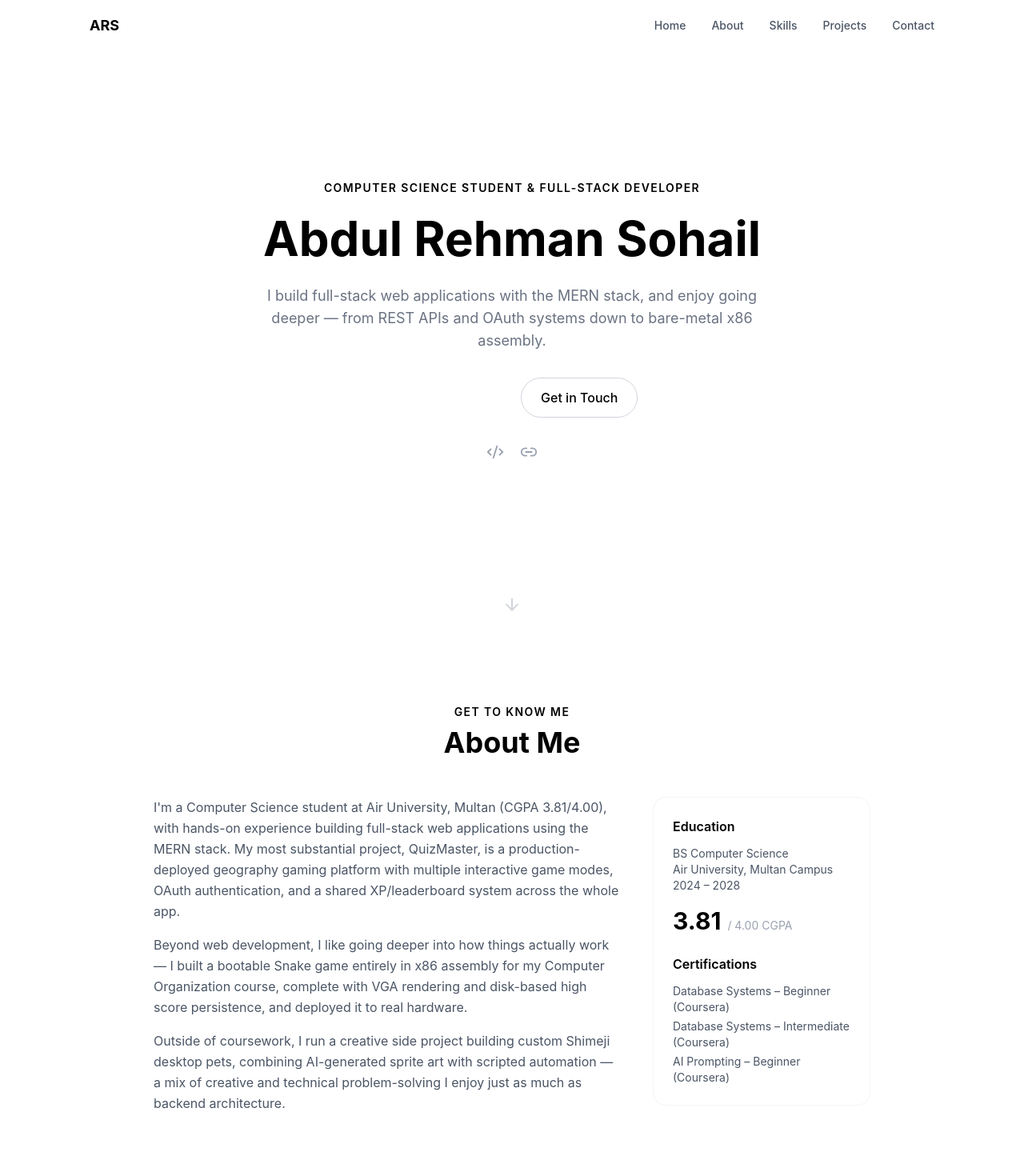
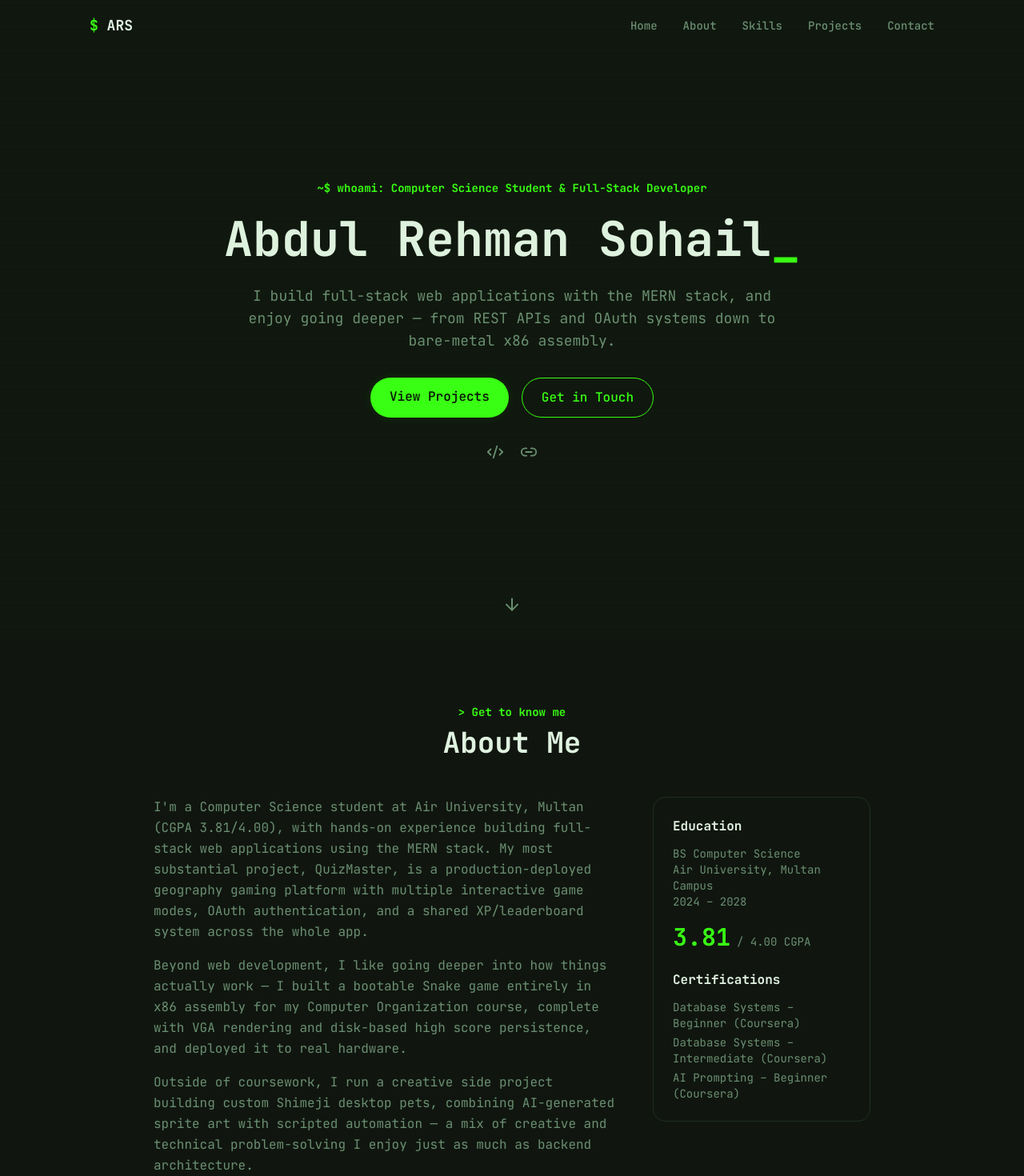
Before and after one commit to abdulrehmansohail001/abd-portfolio, a React (Vite) app: page / in a window 1280 px wide. Shown: the top 1470 px of the page at 80% size. Built offline with nearby package versions, Linux system fonts and the light colour scheme.

Commit message:
Redesign portfolio with terminal/CRT theme

```diff
--- a/index.html
+++ b/index.html
@@ -4,6 +4,8 @@
     <meta charset="UTF-8" />
     <link rel="icon" type="image/svg+xml" href="/favicon.svg" />
     <meta name="viewport" content="width=device-width, initial-scale=1.0" />
+    <link rel="preconnect" href="https://fonts.googleapis.com">
+    <link href="https://fonts.googleapis.com/css2?family=JetBrains+Mono:wght@400;500;700;800&display=swap" rel="stylesheet">
     <title>abd-portfolio</title>
   </head>
   <body>
--- a/src/App.jsx
+++ b/src/App.jsx
@@ -8,7 +8,7 @@ import Contact from "./components/sections/Contact";
 
 function App() {
   return (
-    <div className="bg-white">
+    <div className="bg-surface">
       <Navbar />
       <Hero />
       <About />
--- a/src/components/layout/Footer.jsx
+++ b/src/components/layout/Footer.jsx
@@ -1,7 +1,7 @@
 function Footer() {
   return (
-    <footer className="py-8 px-6 md:px-12 border-t border-gray-100">
-      <div className="max-w-6xl mx-auto flex flex-col sm:flex-row justify-between items-center gap-3 text-sm text-gray-400">
+    <footer className="py-8 px-6 md:px-12 border-t border-border">
+      <div className="max-w-6xl mx-auto flex flex-col sm:flex-row justify-between items-center gap-3 text-sm text-muted">
         <p>© {new Date().getFullYear()} Abdul Rehman Sohail. All rights reserved.</p>
         <p>Built with React, Vite & Tailwind CSS</p>
       </div>
--- a/src/components/layout/Navbar.jsx
+++ b/src/components/layout/Navbar.jsx
@@ -26,12 +26,12 @@ function Navbar() {
       animate={{ opacity: 1, y: 0 }}
       transition={{ duration: 0.5 }}
       className={`fixed top-0 left-0 w-full z-50 transition-all duration-300 ${
-        scrolled ? "bg-white/80 backdrop-blur-md shadow-sm" : "bg-transparent"
+        scrolled ? "bg-bg/90 backdrop-blur-md border-b border-border" : "bg-transparent"
       }`}
     >
       <div className="max-w-6xl mx-auto px-6 md:px-12 flex items-center justify-between h-16">
         <a href="#hero" className="font-bold text-lg text-primary">
-          ARS
+          <span className="text-accent">$</span> ARS
         </a>
 
         {/* Desktop links */}
@@ -40,7 +40,7 @@ function Navbar() {
             <a
               key={link.href}
               href={link.href}
-              className="text-sm font-medium text-gray-600 hover:text-accent transition-colors"
+              className="text-sm font-medium text-muted hover:text-accent transition-colors"
             >
               {link.label}
             </a>
@@ -63,15 +63,14 @@ function Navbar() {
           initial={{ opacity: 0, height: 0 }}
           animate={{ opacity: 1, height: "auto" }}
           exit={{ opacity: 0, height: 0 }}
-          className="md:hidden bg-white border-t border-gray-100 px-6 py-4 flex flex-col gap-4"
+          className="md:hidden bg-surface border-t border-border px-6 py-4 flex flex-col gap-4"
         >
           {navLinks.map((link) => (
-
             <a
               key={link.href}
               href={link.href}
               onClick={() => setIsOpen(false)}
-                className="text-sm font-medium text-gray-600 hover:text-accent transition-colors"
+              className="text-sm font-medium text-muted hover:text-accent transition-colors"
             >
               {link.label}
             </a>
--- a/src/components/sections/About.jsx
+++ b/src/components/sections/About.jsx
@@ -14,7 +14,7 @@ function About() {
           transition={{ duration: 0.5 }}
           className="grid md:grid-cols-3 gap-10 items-start"
         >
-          <div className="md:col-span-2 space-y-4 text-gray-600 leading-relaxed">
+          <div className="md:col-span-2 space-y-4 text-muted leading-relaxed">
             <p>
               I'm a Computer Science student at Air University, Multan
               (CGPA 3.81/4.00), with hands-on experience building full-stack
@@ -40,9 +40,9 @@ function About() {
             </p>
           </div>
 
-          <div className="bg-surface rounded-2xl p-6 border border-gray-100">
+          <div className="bg-surface rounded-2xl p-6 border border-border">
             <h3 className="font-semibold text-primary mb-3">Education</h3>
-            <p className="text-sm text-gray-600">
+            <p className="text-sm text-muted">
               BS Computer Science
               <br />
               Air University, Multan Campus
@@ -52,13 +52,13 @@ function About() {
 
             <div className="mt-4 flex items-baseline gap-2">
               <span className="text-3xl font-bold text-accent">3.81</span>
-              <span className="text-sm text-gray-400">/ 4.00 CGPA</span>
+              <span className="text-sm text-muted">/ 4.00 CGPA</span>
             </div>
 
             <h3 className="font-semibold text-primary mt-6 mb-3">
               Certifications
             </h3>
-            <ul className="text-sm text-gray-600 space-y-1">
+            <ul className="text-sm text-muted space-y-1">
               <li>Database Systems – Beginner (Coursera)</li>
               <li>Database Systems – Intermediate (Coursera)</li>
               <li>AI Prompting – Beginner (Coursera)</li>
--- a/src/components/sections/Hero.jsx
+++ b/src/components/sections/Hero.jsx
@@ -11,9 +11,9 @@ function Hero() {
         initial={{ opacity: 0, y: 10 }}
         animate={{ opacity: 1, y: 0 }}
         transition={{ duration: 0.5 }}
-        className="text-accent font-semibold tracking-widest uppercase text-sm mb-4"
+        className="text-accent font-semibold text-sm mb-4"
       >
-        Computer Science Student & Full-Stack Developer
+        ~$ whoami: Computer Science Student & Full-Stack Developer
       </motion.p>
 
       <motion.h1
@@ -22,14 +22,14 @@ function Hero() {
         transition={{ duration: 0.6, delay: 0.1 }}
         className="text-4xl md:text-6xl font-bold text-primary leading-tight"
       >
-        Abdul Rehman Sohail
+        Abdul Rehman Sohail<span className="cursor-blink">_</span>
       </motion.h1>
 
       <motion.p
         initial={{ opacity: 0, y: 20 }}
         animate={{ opacity: 1, y: 0 }}
         transition={{ duration: 0.6, delay: 0.2 }}
-        className="mt-5 max-w-2xl text-gray-500 text-lg"
+        className="mt-5 max-w-2xl text-muted text-lg"
       >
         I build full-stack web applications with the MERN stack, and enjoy
         going deeper — from REST APIs and OAuth systems down to bare-metal
@@ -44,13 +44,13 @@ function Hero() {
       >
         <a
           href="#projects"
-          className="bg-primary text-white px-6 py-3 rounded-full font-medium hover:bg-accent transition-colors"
+          className="bg-accent text-bg px-6 py-3 rounded-full font-medium shadow-[0_0_15px_rgba(57,255,20,0.08)] hover:shadow-[0_0_25px_rgba(57,255,20,0.15)] transition-all"
         >
           View Projects
         </a>
         <a
           href="#contact"
-          className="border border-gray-300 text-primary px-6 py-3 rounded-full font-medium hover:border-accent hover:text-accent transition-colors"
+          className="border border-accent text-accent px-6 py-3 rounded-full font-medium hover:bg-accent hover:text-bg transition-colors"
         >
           Get in Touch
         </a>
@@ -66,7 +66,7 @@ function Hero() {
           href="https://github.com/abdulrehmansohail001"
           target="_blank"
           rel="noopener noreferrer"
-          className="text-gray-400 hover:text-primary transition-colors"
+          className="text-muted hover:text-accent transition-colors"
         >
           <Code2 size={22} />
         </a>
@@ -74,7 +74,7 @@ function Hero() {
           href="https://www.linkedin.com/in/abdul-rehman-sohail-2060123a9"
           target="_blank"
           rel="noopener noreferrer"
-          className="text-gray-400 hover:text-primary transition-colors"
+          className="text-muted hover:text-accent transition-colors"
         >
           <Link2 size={22} />
         </a>
@@ -83,7 +83,7 @@ function Hero() {
       <motion.div
         animate={{ y: [0, 8, 0] }}
         transition={{ duration: 1.8, repeat: Infinity, ease: "easeInOut" }}
-        className="absolute bottom-10 text-gray-300"
+        className="absolute bottom-10 text-muted"
       >
         <ArrowDown size={24} />
       </motion.div>
--- a/src/components/sections/Skills.jsx
+++ b/src/components/sections/Skills.jsx
@@ -59,7 +59,7 @@ function Skills() {
               whileInView={{ opacity: 1, y: 0 }}
               viewport={{ once: true, amount: 0.3 }}
               transition={{ duration: 0.4, delay: i * 0.05 }}
-              className="bg-white rounded-2xl p-6 border border-gray-100 shadow-sm"
+              className="bg-surface rounded-2xl p-6 border border-border shadow-[0_0_15px_rgba(57,255,20,0.08)] hover:shadow-[0_0_25px_rgba(57,255,20,0.15)]"
             >
               <h3 className="font-semibold text-primary mb-4">
                 {group.category}
@@ -68,7 +68,7 @@ function Skills() {
                 {group.skills.map((skill) => (
                   <span
                     key={skill}
-                    className="text-xs font-medium bg-surface border border-gray-200 text-gray-600 px-2.5 py-1 rounded-full"
+                      className="text-xs font-medium bg-surface border border-border text-muted px-2.5 py-1 rounded-full"
                   >
                     {skill}
                   </span>
--- a/src/components/ui/SectionHeading.jsx
+++ b/src/components/ui/SectionHeading.jsx
@@ -2,13 +2,11 @@ function SectionHeading({ eyebrow, title, subtitle }) {
   return (
     <div className="mb-12 text-center">
       {eyebrow && (
-        <p className="text-sm font-semibold uppercase tracking-widest text-accent mb-2">
-          {eyebrow}
-        </p>
+        <p className="text-sm font-semibold text-accent mb-2">&gt; {eyebrow}</p>
       )}
       <h2 className="text-3xl md:text-4xl font-bold text-primary">{title}</h2>
       {subtitle && (
-        <p className="mt-3 text-gray-500 max-w-2xl mx-auto">{subtitle}</p>
+        <p className="mt-3 text-muted max-w-2xl mx-auto">{subtitle}</p>
       )}
     </div>
   );
--- a/src/index.css
+++ b/src/index.css
@@ -1,9 +1,53 @@
 @import "tailwindcss";
+
+@theme {
+  --color-bg: #0a0e0a;
+  --color-surface: #10160f;
+  --color-primary: #e0f2e0;
+  --color-accent: #39ff14;
+  --color-muted: #6b8f72;
+  --color-border: #1f2e22;
+  --font-mono: 'JetBrains Mono', monospace;
+}
 
 html {
   scroll-behavior: smooth;
 }
 
+body {
+  background-color: var(--color-bg);
+  color: var(--color-primary);
+  font-family: var(--font-mono);
+}
+
 section {
   scroll-margin-top: 4rem;
 }
+
+body::before {
+  content: "";
+  position: fixed;
+  top: 0;
+  left: 0;
+  width: 100%;
+  height: 100%;
+  pointer-events: none;
+  z-index: 50;
+  background: repeating-linear-gradient(
+    to bottom,
+    rgba(0, 0, 0, 0) 0px,
+    rgba(0, 0, 0, 0) 1px,
+    rgba(57, 255, 20, 0.02) 2px,
+    rgba(57, 255, 20, 0.02) 3px
+  );
+}
+
+@keyframes blink {
+  0%, 49% { opacity: 1; }
+  50%, 100% { opacity: 0; }
+}
+
+.cursor-blink {
+  animation: blink 1s step-start infinite;
+  color: var(--color-accent);
+}
```
Also changed, not shown: src/components/sections/Contact.jsx (+5 -6 lines), src/components/ui/ProjectCard.jsx (+6 -6 lines). Lines whose indentation alone changed are shown as unchanged.
